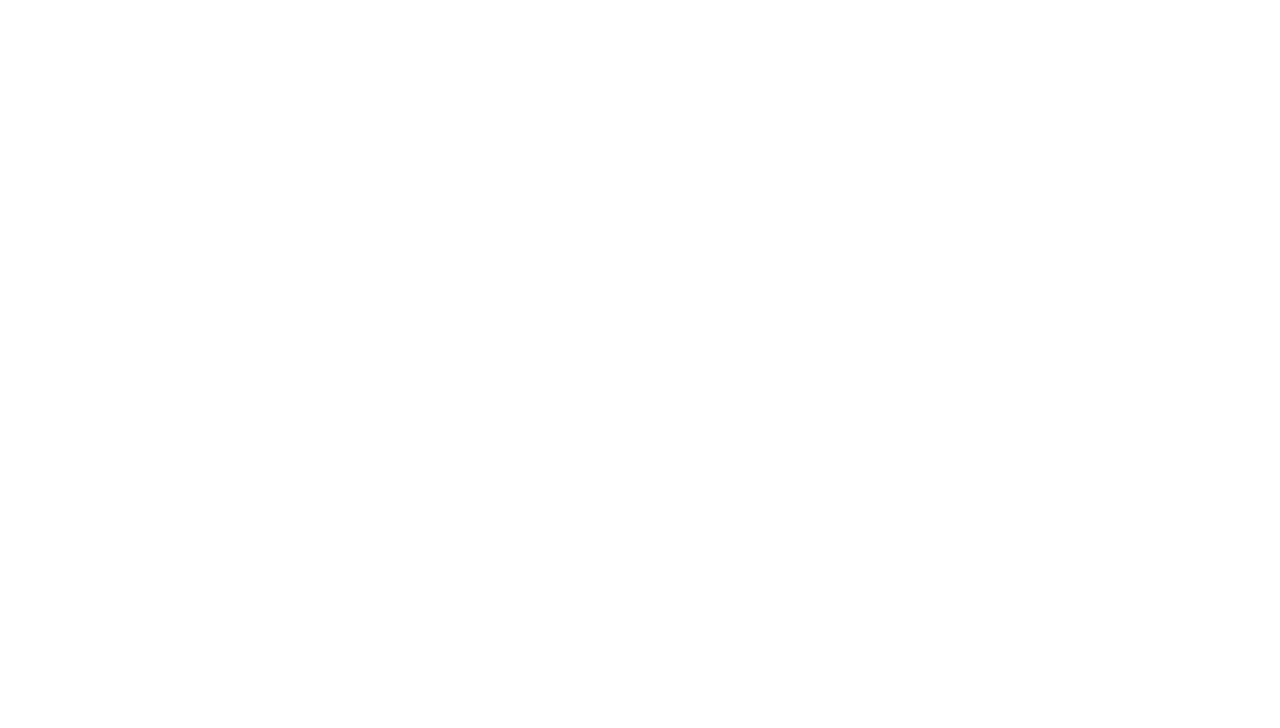
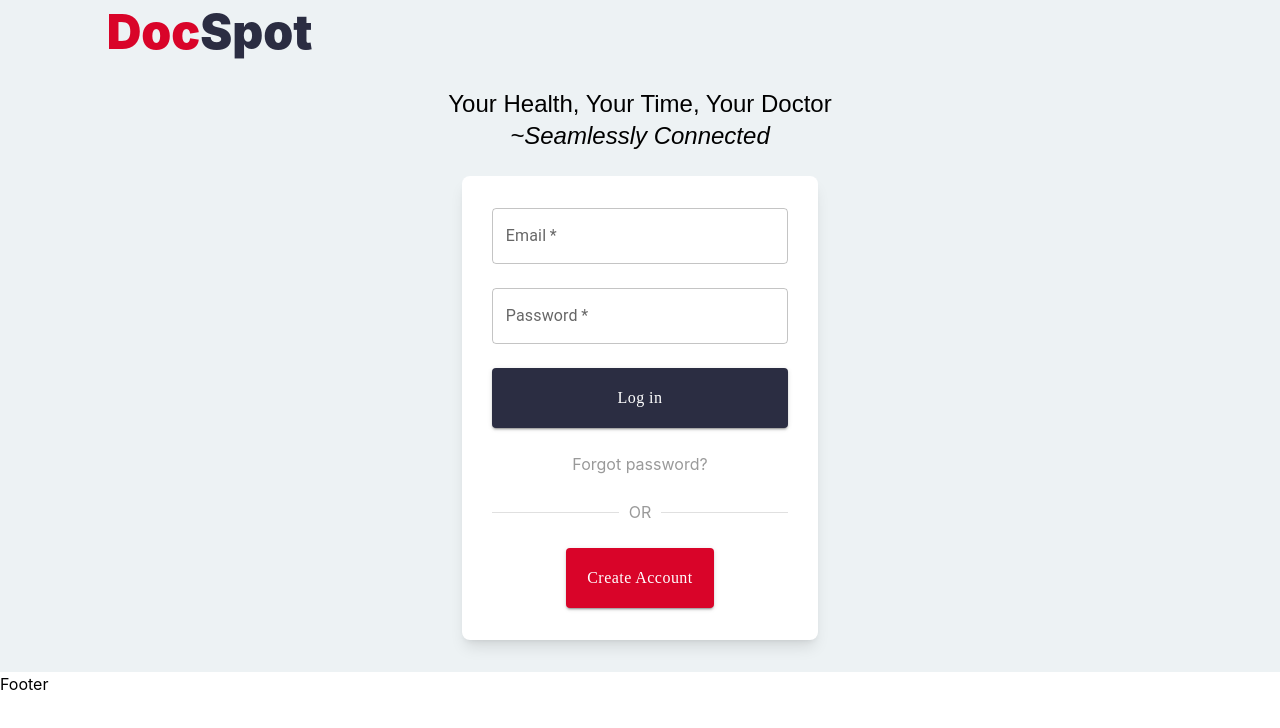
Before and after one commit to nune-pavan/DocSpot-Seamless-Appointment-Booking-for-Health, a React (Create React App) app in the folder Client/: page /login in a window 1280 px wide. Before the commit this address had no page. Shown: the top 728 px of the page. Built offline with nearby package versions, Linux system fonts and the light colour scheme.

Commit message:
Add login frontend

```diff
--- a/Client/src/App.css
+++ b/Client/src/App.css
@@ -0,0 +1,23 @@
+.font-inter {
+    font-family: 'Inter', sans-serif;
+}
+
+.font-IBM {
+    font-family: 'IBM Plex Sans', sans-serif;
+}
+
+.bg-webgrey {
+    background-color: #EDF2F4;
+}
+
+.text-webred {
+    color: #D90429;
+}
+
+.text-webnavyblue {
+    color: #2B2D42;
+}
+
+.text-webgrey {
+    color: #9a9a9a;
+}
--- a/Client/src/App.js
+++ b/Client/src/App.js
@@ -1,8 +1,6 @@
 import './App.css';
 import { Outlet } from "react-router-dom";
 import { Toaster } from "react-hot-toast";
-import Navbar from './components/Navbar';
-import Footer from './components/Footer';
 
 
 function App() {
@@ -10,11 +8,9 @@ function App() {
     <>
       <Toaster />
       <div>
-        <Navbar />
         <main>
           <Outlet />
         </main>
-        <Footer />
       </div>
     </>
   );
--- a/Client/src/components/Footer.js
+++ b/Client/src/components/Footer.js
@@ -2,7 +2,7 @@ import React from 'react'
 
 function Footer() {
   return (
-    <div>Footer</div>
+    <div className='w-full h-10 bg-white'>Footer</div>
   )
 }
 
--- /dev/null
+++ b/Client/src/components/Login.js
@@ -0,0 +1,126 @@
+// eslint-disable-next-line
+
+import React from "react";
+import { useState } from "react";
+import TextField from "@mui/material/TextField";
+import Button from "@mui/material/Button";
+import { styled } from "@mui/material/styles";
+import Divider from "@mui/material/Divider";
+import Link from "@mui/material/Link";
+import Footer from "./Footer";
+
+const Login = ({ addParticipantsProp }) => {
+  const [data, setData] = useState({
+    email: "",
+    password: "",
+  });
+
+  const handleOnChange = (e) => {
+    const { name, value } = e.target;
+    setData((preve) => {
+      return {
+        ...preve,
+        [name]: value,
+      };
+    });
+  };
+
+  // const addParticipant = (_) => {
+  //   addParticipantsProp({
+  //     id: new Date().getTime(),
+  //     email: email,
+  //     password: password,
+  //   });
+  // };
+
+  return (
+    <div className="w-full flex flex-col items-center bg-webgrey">
+      <div className="w-5/6 flex flex-col">
+        <div className="py-2">
+          <h1 className="text-5xl font-inter font-black text-webred">
+            Doc<span className="text-webnavyblue">Spot</span>
+          </h1>
+        </div>
+        <div className="flex flex-col items-center pt-6">
+          <p className="font-IBM text-2xl">
+            Your Health, Your Time, Your Doctor
+          </p>
+          <p className="font-IBM text-2xl font-medium italic">
+            ~Seamlessly Connected
+          </p>
+        </div>
+        <div className="flex flex-col self-center justify-center items-center bg-white shadow-lg w-1/3 py-8 mt-6 mb-8 rounded-lg text-webgrey">
+          <form className="flex flex-col w-5/6 gap-6">
+            <TextField
+              id="email"
+              type="email"
+              label="Email"
+              variant="outlined"
+              required
+              value={data.email}
+              onChange={handleOnChange}
+            />
+            <TextField
+              type="password"
+              id="password"
+              placeholder="Password"
+              label="Password"
+              variant="outlined"
+              required
+              value={data.password}
+              onChange={handleOnChange}
+            />
+            <LoginButton variant="contained">Log in</LoginButton>
+            <Link
+              href="#"
+              underline="none"
+              className="self-center text-webgrey"
+              color="inherit"
+            >
+              Forgot password?
+            </Link>
+            <Divider>OR</Divider>
+            <CreateAccountButton variant="contained" className="self-center">
+              Create Account
+            </CreateAccountButton>
+          </form>
+        </div>
+      </div>
+      <Footer />
+    </div>
+
+  );
+};
+
+const LoginButton = styled(Button)(({ theme }) => ({
+  backgroundColor: "#2B2D42",
+  "&:hover": {
+    backgroundColor: "#8D99AE",
+  },
+  "&:active": {
+    backgroundColor: "#8D99AE",
+  },
+  textTransform: "none",
+  fontFamily: "IBM Plex Sans",
+  paddingTop: "1rem",
+  paddingBottom: "1rem",
+  fontSize: "1rem",
+}));
+
+const CreateAccountButton = styled(Button)(({ theme }) => ({
+  backgroundColor: "#D90429",
+  "&:hover": {
+    backgroundColor: "#EF233C",
+  },
+  "&:active": {
+    backgroundColor: "#EF233C",
+  },
+  textTransform: "none",
+  fontFamily: "IBM Plex Sans",
+  paddingTop: "1rem",
+  paddingBottom: "1rem",
+  fontSize: "1rem",
+  width: "50%"
+}));
+
+export default Login;
--- a/Client/src/index.js
+++ b/Client/src/index.js
@@ -1,12 +1,13 @@
 import React from "react";
 import ReactDOM from "react-dom";
-import { BrowserRouter as Router, Routes, Route, Link } from "react-router-dom";
+import { BrowserRouter as Router, Routes, Route } from "react-router-dom";
 import "./index.css";
 import App from "./App";
 import reportWebVitals from "./reportWebVitals";
 
 // // Import your route components here
 import Home from "./components/Home";
+import Login from "./components/Login";
 
 const root = ReactDOM.createRoot(document.getElementById("root"));
 root.render(
@@ -15,6 +16,8 @@ root.render(
       <Route exact path="/" element={<App />}>
         <Route index element={<Home />} />
         {/* add routes here -- yogit */}
+        <Route exact path="/login" element={<Login />} />
+
       </Route>
     </Routes>
   </Router>
```
